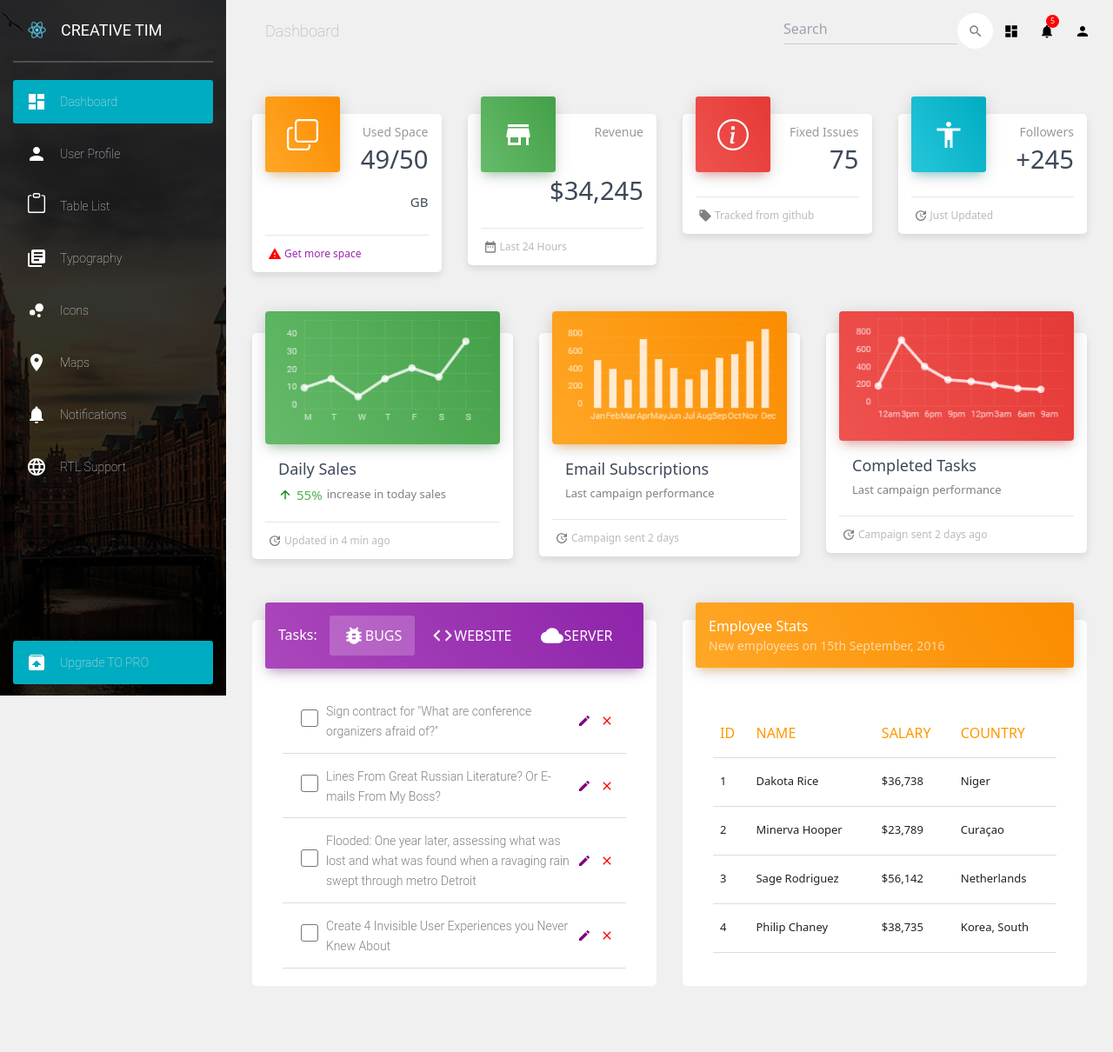
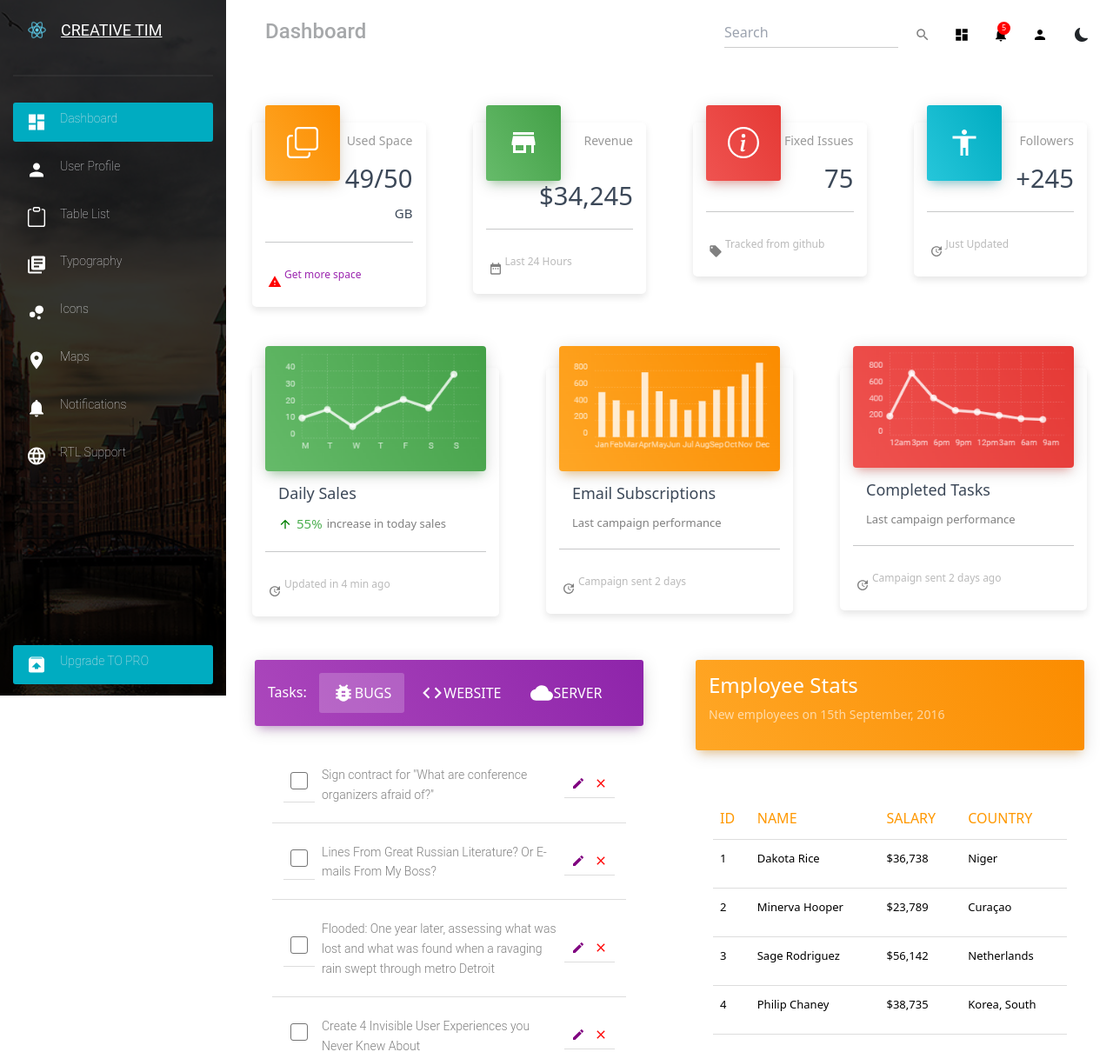
Before and after one commit to Indhu0525/SCSSproject, a website: page index.html in a window 1280 px wide. Shown: the top 1210 px of the page at 87% size. Drawn offline with nearby package versions, Linux system fonts and the light colour scheme.

Commit message:
dark theme and light theme changes

```diff
--- a/index.html
+++ b/index.html
@@ -1,5 +1,5 @@
 <!DOCTYPE html>
-<html lang="en">
+<html lang="en" data-bs-theme="light">
 <head>
     <meta charset="UTF-8">
     <meta name="viewport" content="width=device-width, initial-scale=1.0">
@@ -9,6 +9,8 @@
     <link rel="icon" href="images/favicon.ico" type="image/x-icon">
     <link rel="stylesheet" href="https://cdnjs.cloudflare.com/ajax/libs/font-awesome/6.5.2/css/all.min.css" />
     <link href="https://cdn.jsdelivr.net/npm/tailwindcss@2.2.19/dist/tailwind.min.css" rel="stylesheet">
+    <link href="https://cdn.jsdelivr.net/npm/bootstrap@5.3.0/dist/css/bootstrap.min.css" rel="stylesheet">
+    <link rel="stylesheet" href="https://cdn.jsdelivr.net/npm/bootstrap-icons/font/bootstrap-icons.css">
 </head>
 <body>
    <div class="screen">
@@ -173,6 +175,7 @@
       </label>
 <!--right header-->
 <div class="righthead">
+
          <!--search-box-->
          <div class="search-box">
             <input type="text" placeholder="Search">
@@ -208,11 +211,15 @@
 <!--profile-icon-->
 <div class="svg-dashboard">
    <div class="svgbg">
-      <svg class="svgcon" focusable="false" viewBox="0 0 24 24" aria-hidden="true">
+      <svg class="svgcon" focusable="false" viewBox="0 0 24 24" aria-hidden="true" >
          <path d="M12 12c2.21 0 4-1.79 4-4s-1.79-4-4-4-4 1.79-4 4 1.79 4 4 4zm0 2c-2.67 0-8 1.34-8 4v2h16v-2c0-2.66-5.33-4-8-4z">
-      </path></svg>
+      </path>
+    </svg>
 </div>
 </div>
+<button id="themeToggle" class="btn">
+    <i id="themeIcon" class="bi bi-moon-fill"></i> <!-- Default: Dark Mode Icon -->
+</button>
 </div>
    </div>
     <!--content-->
@@ -598,7 +605,10 @@
     </footer>
 
 
+</div>
    </div>
-   </div>
+
+<script src="./script.js"></script>
+<script src="https://cdn.jsdelivr.net/npm/bootstrap@5.3.0/dist/js/bootstrap.bundle.min.js"></script>
 </body>
 </html>
--- /dev/null
+++ b/script.js
@@ -0,0 +1,27 @@
+
+const themeToggle = document.getElementById("themeToggle");
+const themeIcon = document.getElementById("themeIcon");
+const htmlElement = document.documentElement;
+
+// Check localStorage for saved theme
+document.addEventListener("DOMContentLoaded", function () {
+    const savedTheme = localStorage.getItem("theme") || "light";
+    htmlElement.setAttribute("data-bs-theme", savedTheme);
+    updateIcon(savedTheme);
+});
+
+themeToggle.addEventListener("click", function () {
+    let currentTheme = htmlElement.getAttribute("data-bs-theme");
+    let newTheme = currentTheme === "light" ? "dark" : "light";
+    htmlElement.setAttribute("data-bs-theme", newTheme);
+    localStorage.setItem("theme", newTheme);
+    updateIcon(newTheme);
+});
+
+function updateIcon(theme) {
+    if (theme === "dark") {
+        themeIcon.classList.replace("bi-moon-fill", "bi-sun-fill"); // Change to Sun (Light Mode)
+    } else {
+        themeIcon.classList.replace("bi-sun-fill", "bi-moon-fill"); // Change to Moon (Dark Mode)
+    }
+}
--- a/styles/_colors.scss
+++ b/styles/_colors.scss
@@ -2,7 +2,7 @@ $mywhite:white;
 $hrcolor:rgba(180, 180, 180, 0.3);//line color
 $buttonh4:#e5e7eb;//button content color//
 $buttonbg:#00acc1;//button background and hover color//
-$bodybg:rgba(0, 0, 0, 0.06);//body background color
+// $bodybg:rgba(0, 0, 0, 0.06);//body background color
 $searchbar:#9c27b0;//search bar underline color
 $colh3:#919499;//content col h3 color
 $col-icon1:#fb8c00;
--- a/styles/style.scss
+++ b/styles/style.scss
@@ -2,10 +2,25 @@
 @import "colors";
 
 @import "mixins";
+// default css for light theme
+:root{
+--main-bg:#fff;
+--icon-color: black;
+--cards-bg:#fff;
+--tabletext:black;
+}
+// default css for dark theme
+[data-bs-theme="dark"]{
+--main-bg:black;
+--icon-color: #fff;
+--cards-bg:#ffffff1a;
+--tabletext:#808080;
+}
+
 body {
   margin: 0;
   padding: 0;
-  background-color: $bodybg;
+  background-color: var(--main-bg) !important;
 }
 .screen {
   display: flex;
@@ -132,6 +147,7 @@ body {
     .righthead{
       display: flex;
       align-items: center;
+      gap: 10px;
       .search-box {
         width: 200px;
         border-bottom: 1px solid #ccc;
@@ -146,12 +162,13 @@ body {
       .svg--class {
         background-color: white;
         border-radius: 30px;
-        @include w-h($widthh:41px,$heightt:41px);
+        @include w-h($widthh:35px,$heightt:35px);
       display: flex;
       align-items: center;
       justify-content: center;
         .svgbg{
           @include svgicon($svgwidth:18px,$svgheight:18px);
+          fill: var(--icon-color); /* Apply dynamic color */
         }
 
       }
@@ -193,7 +210,7 @@ body {
         // width: 25%;
         @include mt-mb($mt:30px,$mb:30px);
     .used-space {
-        background-color: #ffffff;
+        background-color: var(--cards-bg);
         border-radius: 5px;
         box-shadow: 0 4px 8px rgba(0, 0, 0, 0.1);
 
@@ -334,8 +351,9 @@ box-shadow: 0 4px 20px 0 rgba(0, 0, 0, .14), 0 7px 10px -5px rgba(255, 152, 0, .
 }
 .row3{
   @extend .row2;
+  .row{
 .col{
-  background: #FFF;
+  background-color: var(--cards-bg);
   border-radius: 6px;
   padding: 0 15px;
   .employeetasks{
@@ -395,7 +413,7 @@ box-shadow: 0 4px 20px 0 rgba(0, 0, 0, .14), 0 7px 10px -5px rgba(255, 152, 0, .
       text-align: start;
       color: rgba(0, 0, 0, 0.87);
       font-size: 0.8125rem;
-
+    background-color: transparent;
     input[type="checkbox"] {
         accent-color: black;
         appearance: none;
@@ -436,6 +454,7 @@ box-shadow: 0 4px 20px 0 rgba(0, 0, 0, .14), 0 7px 10px -5px rgba(255, 152, 0, .
       color: rgba(0, 0, 0, 0.87);
       line-height: 1.42857143;
       vertical-align: middle;
+      background-color: transparent;
       span{
         color: gray;
         border: none;
@@ -451,6 +470,7 @@ box-shadow: 0 4px 20px 0 rgba(0, 0, 0, .14), 0 7px 10px -5px rgba(255, 152, 0, .
     display: flex;
     align-items: center;
     gap: 10px;
+    background-color: transparent;
     .editicon{
 
     }
@@ -463,7 +483,7 @@ box-shadow: 0 4px 20px 0 rgba(0, 0, 0, .14), 0 7px 10px -5px rgba(255, 152, 0, .
   }
 }
 .col{
-  background: #FFF;
+background-color: var(--cards-bg);
   border-radius: 6px;
   padding: 0 15px;
   .employeestats{
@@ -491,6 +511,7 @@ box-shadow: 0 4px 20px 0 rgba(0, 0, 0, .14), 0 7px 10px -5px rgba(255, 152, 0, .
   .tablehead{
     color: #ff9800;
     text-align: start;
+    background-color: transparent;
     .trow{
       border-bottom: 1px solid #ddd;
       height: 56px;
@@ -509,7 +530,7 @@ box-shadow: 0 4px 20px 0 rgba(0, 0, 0, .14), 0 7px 10px -5px rgba(255, 152, 0, .
     border-bottom: 1px solid #ddd;
     .tablehead{
       text-align: start;
-      color: rgba(0, 0, 0, 0.87);
+      color: var(--tabletext);
           font-size: 0.8125rem;
     }
    }
@@ -520,6 +541,7 @@ box-shadow: 0 4px 20px 0 rgba(0, 0, 0, .14), 0 7px 10px -5px rgba(255, 152, 0, .
   }
 
 }
+  }
 
 }
   }
```
Also changed, not shown: styles/style.css, 1 other file.
